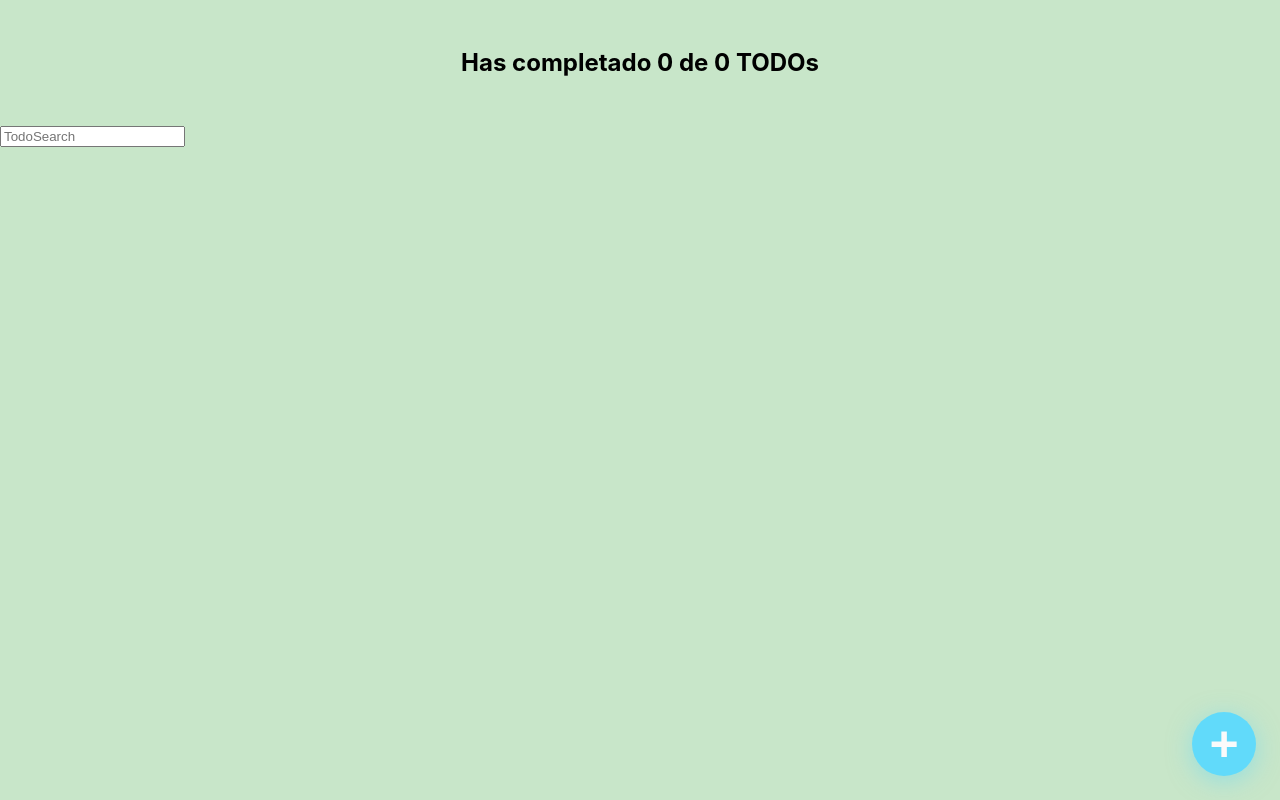
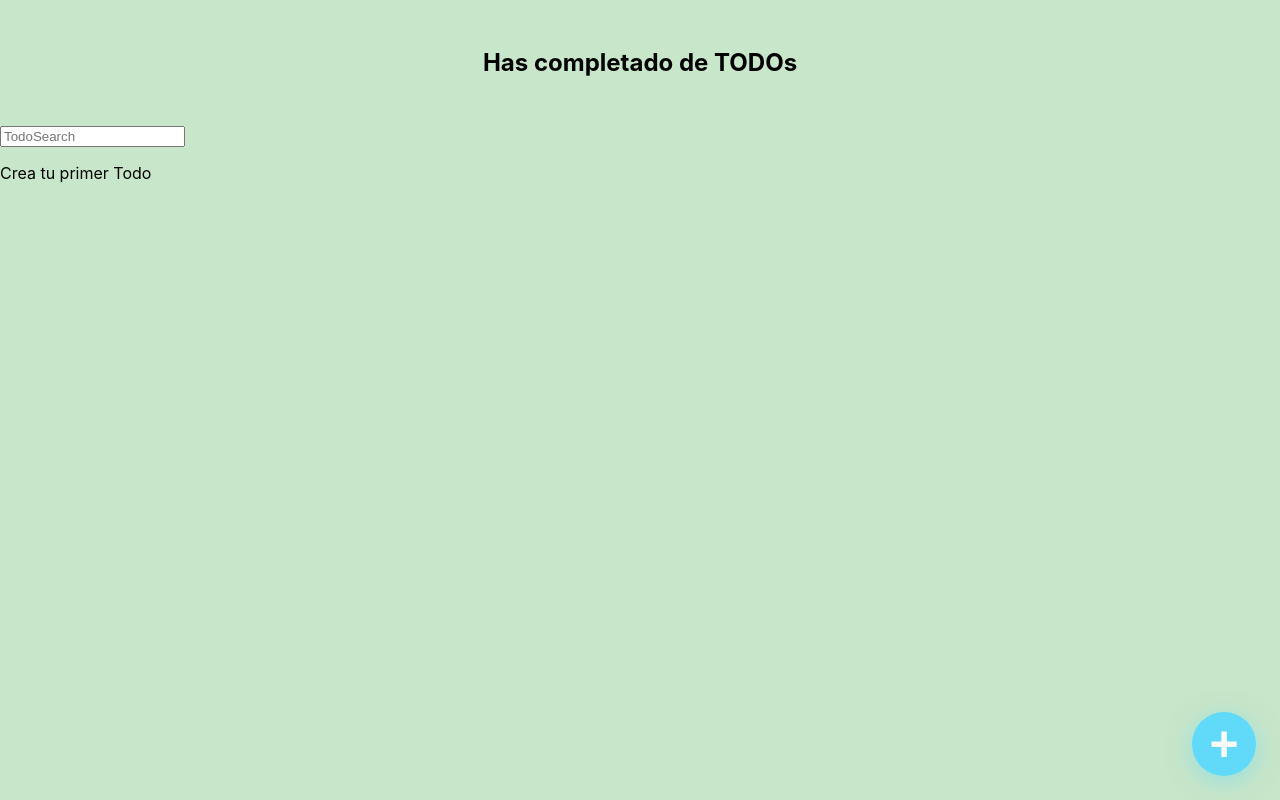
Before and after one commit to Facuzogbe/project-react, a React (Create React App) app: page / in a window 1280 px wide. Built offline with nearby package versions, Linux system fonts and the light colour scheme.

Commit message:
React context: shared state

```diff
--- /dev/null
+++ b/src/components/TodoContext/index.js
@@ -0,0 +1,62 @@
+import React from "react";
+import {  useLocalStorage} from './useLocalStorage';
+const TodoContext = React.createContext();
+
+function TodoProvider(props){
+    const {
+        item: todos,
+        saveItem: saveTodos,
+        loading,
+        error,
+      } = useLocalStorage("TODOS_V1", []);
+
+      const [searchValue, setSearchValue] = React.useState("");
+
+      const completedTodos = todos.filter((todo) => !!todo.completed).length;
+      const totalTodos = todos.length;
+
+      let searchedTodos = [];
+
+      if (!searchValue.length >= 1) {
+        searchedTodos = todos;
+      } else {
+        searchedTodos = todos.filter((todo) => {
+          const todoText = todo.text.toLowerCase();
+          const searchText = searchValue.toLowerCase();
+          return todoText.includes(searchText);
+        });
+      }
+      const completeTodo = (text) => {
+        const todoIndex = todos.findIndex((todo) => todo.text === text);
+        const newTodos = [...todos];
+        newTodos[todoIndex].completed = true;
+        saveTodos(newTodos);
+      };
+
+      const deleteTodo = (text) => {
+        const todoIndex = todos.findIndex((todo) => todo.text === text);
+        const newTodos = [...todos];
+        newTodos.splice(todoIndex, 1);
+        saveTodos(newTodos);
+      };
+
+
+    return (
+    <TodoContext.Provider value={{
+        loading,
+        error,
+        totalTodos,
+        completedTodos,
+        searchValue,
+        setSearchValue,
+        searchedTodos,
+        completeTodo,
+        deleteTodo,
+
+    }}>
+        {props.children }
+    </TodoContext.Provider>
+    );
+}
+
+export {TodoContext, TodoProvider};
--- /dev/null
+++ b/src/components/TodoContext/useLocalStorage.js
@@ -0,0 +1,46 @@
+import React from "react";
+
+function useLocalStorage(itemName, initialValue) {
+    const [error, setError] = React.useState(false);
+    const [loading, setLoading] = React.useState(true);
+    const [item, setItem] = React.useState(initialValue);
+
+    React.useEffect(() => {
+      setTimeout(() => {
+        try {
+          const localStorageItem = localStorage.getItem(itemName);
+          let parsedItem;
+
+          if (!localStorageItem) {
+            localStorage.setItem(itemName, JSON.stringify(initialValue));
+            parsedItem = initialValue;
+          } else {
+            parsedItem = JSON.parse(localStorageItem);
+          }
+          setItem(parsedItem);
+          setLoading(false);
+        } catch (error) {
+          setError(error);
+        }
+      }, 1000);
+    });
+
+    const saveItem = (newItem) => {
+     try {
+      const stringifiedTodos = JSON.stringify(newItem);
+      localStorage.setItem(itemName, stringifiedTodos);
+      setItem(newItem);
+     } catch (error) {
+      setError(error)
+     }
+    };
+
+    return {
+      item,
+      saveItem,
+      loading,
+      error,
+    };
+  }
+
+  export {useLocalStorage}
--- a/src/pages/App.js
+++ b/src/pages/App.js
@@ -1,83 +1,13 @@
 import React from "react";
+import { TodoProvider } from "../components/TodoContext";
 import { AppUI } from "./AppUI";
 
-//  const defaultTodos = [
-//     { text: "Retirar registro a partir del 5 de mayo", completed: false },
-//     { text: "Terminar el curso de intro a react", completed: false },
-//     { text: "Deployar kraken plugin v2 a stage", completed: false },
-//   ];
-
-function useLocalStorage(itemName , initialValue) {
-  const localStorageItem = localStorage.getItem(itemName);
-  let parsedItem;
-
-  if (!localStorageItem) {
-    localStorage.setItem(itemName, JSON.stringify(initialValue));
-    parsedItem = initialValue;
-  } else {
-    parsedItem = JSON.parse(localStorageItem);
-  }
-
-  const [item, setItem] = React.useState(parsedItem);
-
-  const saveItem = (newItem) => {
-    const stringifiedTodos = JSON.stringify(newItem);
-    localStorage.setItem(itemName, stringifiedTodos);
-    setItem(newItem);
-  };
-  return [
-    item,
-    saveItem,
-
-  ];
-}
 
 function App() {
-  const [todos, saveTodo] = useLocalStorage('TODOS_V1', []) ;
-
-  const [searchValue, setSearchValue] = React.useState('');
-
-  const completedTodos = todos.filter((todo) => !!todo.completed).length;
-  const totalTodos = todos.length;
-
-  let searchedTodos = [];
-
-  if (!searchValue.length >= 1) {
-
-    searchedTodos = todos;
-
-  } else {
-    searchedTodos = todos.filter((todo) => {
-      const todoText = todo.text.toLowerCase();
-      const searchText = searchValue.toLowerCase();
-      return todoText.includes(searchText);
-    });
-  }
-
-  const completeTodo = (text) => {
-    const todoIndex = todos.findIndex((todo) => todo.text === text);
-    const newTodos = [...todos];
-    newTodos[todoIndex].completed = true;
-    saveTodo(newTodos);
-  };
-
-  const deleteTodo = (text) => {
-    const todoIndex = todos.findIndex((todo) => todo.text === text);
-    const newTodos = [...todos];
-    newTodos.splice(todoIndex, 1);
-    saveTodo(newTodos);
-  };
-
   return (
-    <AppUI
-      totalTodos={totalTodos}
-      completedTodos={completedTodos}
-      searchValue={searchValue}
-      setSearchValue={setSearchValue}
-      searchedTodos={searchedTodos}
-      completeTodo={completeTodo}
-      deleteTodo={deleteTodo}
-    />
+    <TodoProvider>
+      <AppUI/>
+      </TodoProvider>
   );
 }
 
--- a/src/pages/AppUI.js
+++ b/src/pages/AppUI.js
@@ -1,24 +1,24 @@
 import React from "react";
+import { TodoContext } from "../components/TodoContext";
 import { TodoCounter } from "../components/TodoCounter/TodoCounter";
 import { TodoSearch } from "../components/TodoSearch/TodoSearch";
 import { TodoList } from "../components/TodoList/TodoList";
 import { TodoItem } from "../components/TodoItem/TodoItem";
 import { CreateTodoButton } from "../components/CreateTodoButton/CreateTodoButton";
 
-function AppUI({
-  totalTodos,
-  completedTodos,
-  searchValue,
-  setSearchValue,
-  searchedTodos,
-  completeTodo,
-  deleteTodo,
-}) {
+function AppUI() {
   return (
     <React.Fragment>
-      <TodoCounter total={totalTodos} completed={completedTodos} />
-      <TodoSearch searchValue={searchValue} setSearchValue={setSearchValue} />
+      <TodoCounter />
+      <TodoSearch />
+
+      <TodoContext.Consumer>
+        {({ error, loading, searchedTodos, completeTodo, deleteTodo }) => (
           <TodoList>
+            {error && <p>Desesperate, hubo un error...</p>}
+            {loading && <p>estamos cargando, no desesperes...</p>}
+            {!loading && !searchedTodos.length && <p>Crea tu primer Todo</p>}
+
             {searchedTodos.map((todo) => (
               <TodoItem
                 key={todo.text}
@@ -29,6 +29,8 @@ function AppUI({
               />
             ))}
           </TodoList>
+        )}
+      </TodoContext.Consumer>
 
       <CreateTodoButton />
     </React.Fragment>
```
Lines whose indentation alone changed are shown as unchanged.
